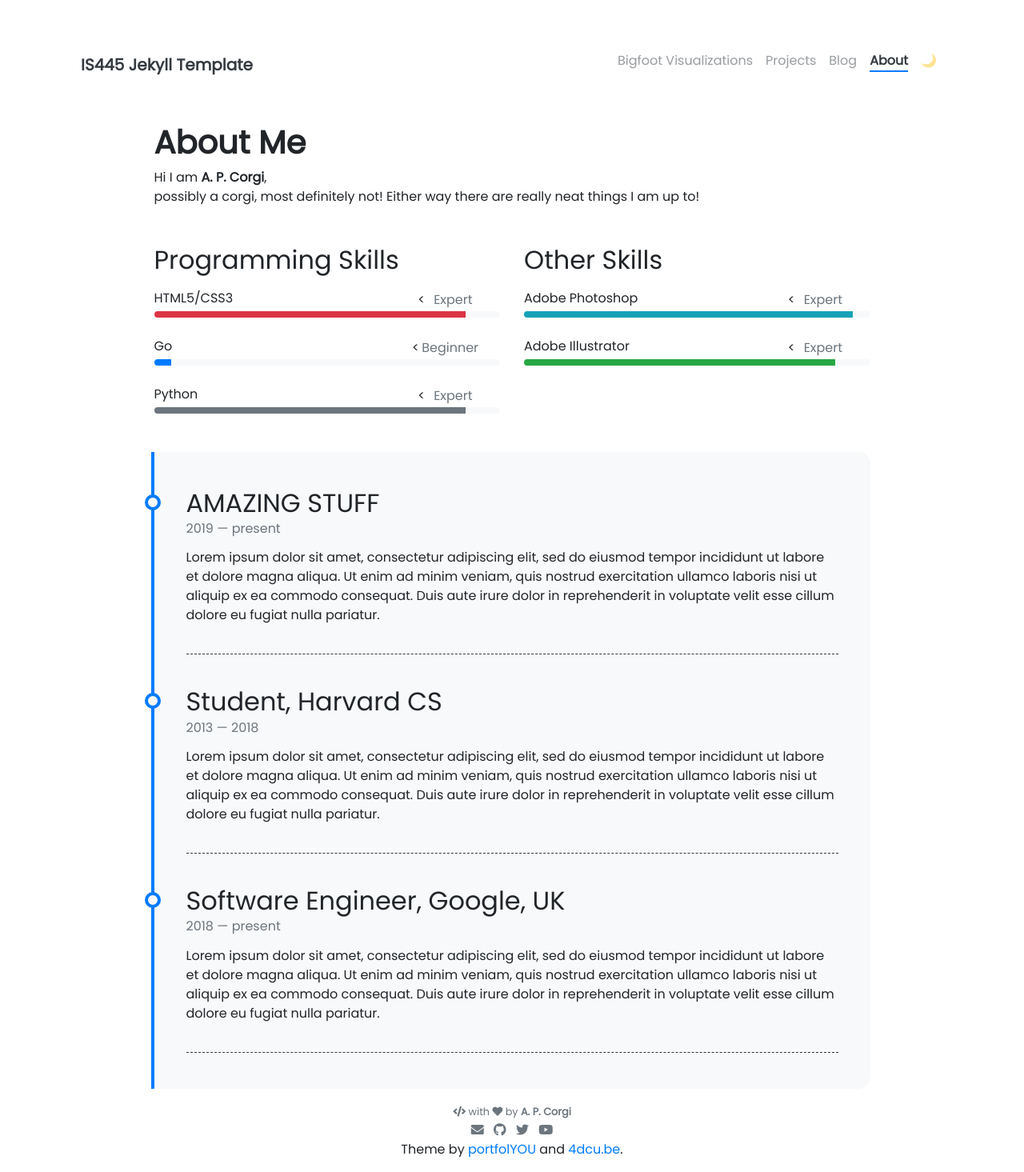
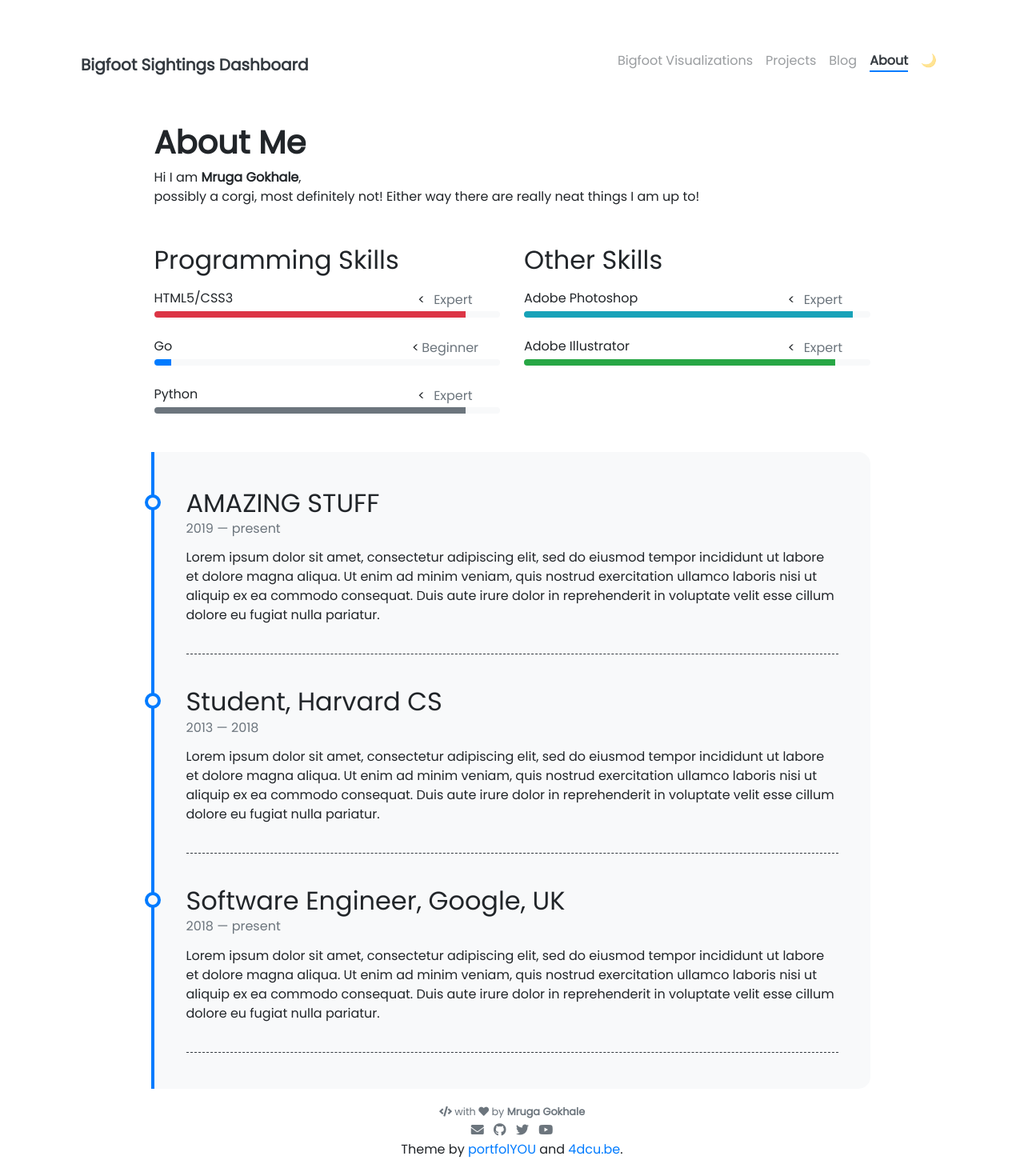
Before and after one commit to mrugagokhale28/mrugagokhale28.github.io, a Jekyll site: the page built from pages/about.md, in a window 1280 px wide. Shown: the whole page at 80% size. Built offline with Jekyll 4.4.1, drawn with Linux system fonts in a browser that asks for light colours; nearby versions of some CDN libraries.

Commit message:
Added Bigfoot Altair visualizations config modifications

```diff
--- a/_config.yml
+++ b/_config.yml
@@ -5,13 +5,13 @@
 # NOTE: it looks like you need to rebuild + repush everytime you update this _config.yml file
 
 ### Site Settings ###
-title               : IS445 Jekyll Template
+title               : Bigfoot Sightings Dashboard
 description         : >-
-                      I am definitely not a corgi!
+                      Visualizing Bigfoot sightings using Altair and Vega-Lite
 baseurl             : ""   # Change to empty quotes if you are hosting your site at <your-username>.github.io directly,
 #                                             otherwise will be hosted at <your-username>.github.io/{{base_url}}
-repository          :                     # Change to <your-username> for github OR, if that doesn't work <your-username>/<your-username>.github.io (or remove it if you don't need remote projects) -- for example, I would put "jnaiman" without the quotes after the ":" here
-open_new_tab        : false                             # Opens external URLs in new tab (works for posts, projects and navbar only)
+repository          : yourusername/yourusername.github.io                     # Change to <your-username> for github OR, if that doesn't work <your-username>/<your-username>.github.io (or remove it if you don't need remote projects) -- for example, I would put "jnaiman" without the quotes after the ":" here
+open_new_tab        : true                              # Opens external URLs in new tab (works for posts, projects and navbar only)
 
 
 ### Plugins ###
@@ -34,13 +34,13 @@
 
 ### Author Info ###
 author:
-  name              : A. P. Corgi
+  name              : Mruga Gokhale
   image             : https://media.tenor.com/8RcIoWTKYR4AAAAe/scuze-corgi.png
 #  behance           : your_username
 # dribbble          : your_username
   email             : username@domain.com
 #  facebook          : your_username
-  github            : jnaiman # JPN
+  github            : mrugagokhale28 # JPN
 # gitlab            : your_username
 # instagram         : your_username
 # kaggle            : your_username
```
